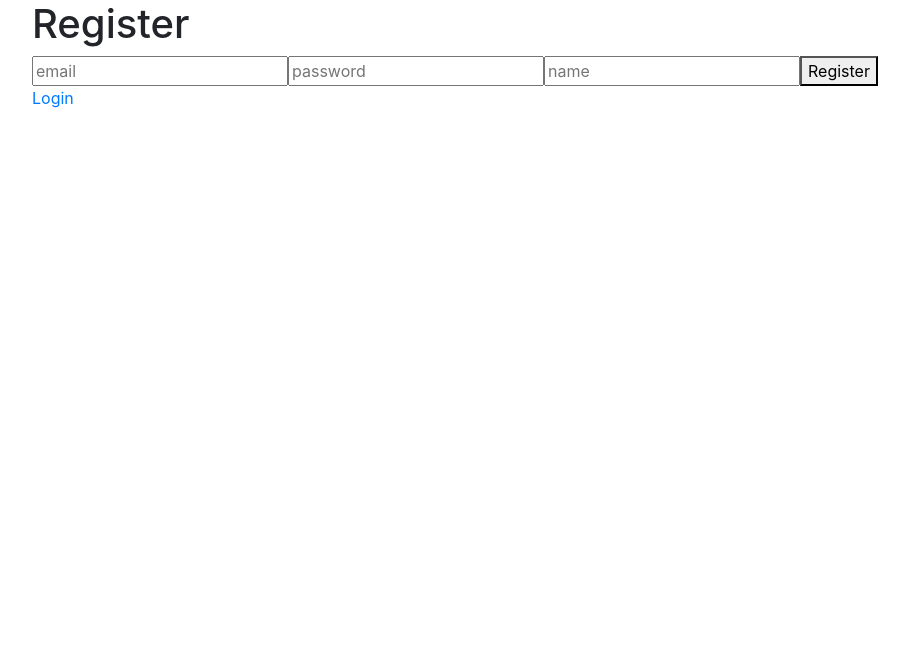
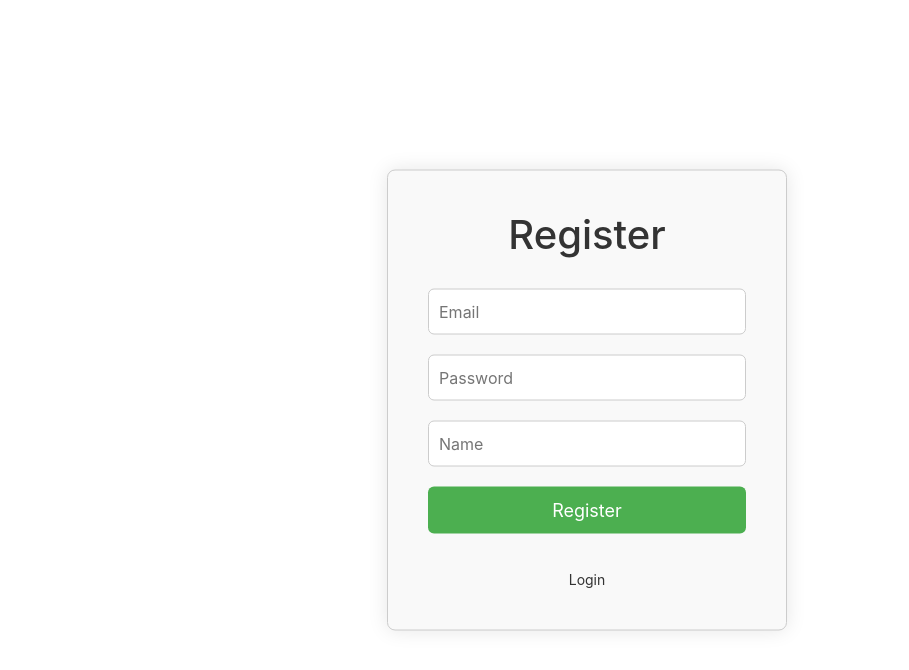
Before and after one commit to Mohamed110011/smartHome, a React (Create React App) app in the folder client/: page /register in a window 1280 px wide. Shown: the top 670 px of the page, without its empty margins (53-962 px from the left). Built offline with nearby package versions, Linux system fonts and the light colour scheme.

Commit message:
try to fix admin

```diff
--- a/client/src/App.js
+++ b/client/src/App.js
@@ -163,7 +163,7 @@ const App = () => {
           <Route
             exact
             path="/register"
-            element={<Register />}
+            element={<Register setAuth={setAuth}/>}
           />
 
         <Route
--- /dev/null
+++ b/client/src/assets/css/Login.css
@@ -0,0 +1,56 @@
+.login-container {
+    position: absolute;
+    top: 50%;
+    left: 50%;
+    transform: translate(-50%, -50%);
+    width: 400px;
+    padding: 40px;
+    border: 1px solid #ccc;
+    border-radius: 8px;
+    background-color: #f9f9f9;
+    box-shadow: 0 0 20px rgba(0, 0, 0, 0.1);
+}
+
+.login-container h1 {
+    text-align: center;
+    margin-bottom: 30px;
+    color: #333;
+}
+
+.input-field {
+    width: 100%;
+    padding: 15px;
+    margin-bottom: 20px;
+    border: 1px solid #ccc;
+    border-radius: 6px;
+    box-sizing: border-box;
+    font-size: 16px;
+}
+
+.btn-login {
+    width: 100%;
+    padding: 15px;
+    background-color: #4caf50;
+    color: white;
+    border: none;
+    border-radius: 6px;
+    cursor: pointer;
+    font-size: 18px;
+}
+
+.btn-login:hover {
+    background-color: #45a049;
+}
+
+.link-register {
+    display: block;
+    text-align: center;
+    margin-top: 15px;
+    text-decoration: none;
+    color: #333;
+    font-size: 14px;
+}
+
+.link-register:hover {
+    text-decoration: underline;
+}
--- /dev/null
+++ b/client/src/assets/css/Registre.css
@@ -0,0 +1,58 @@
+.register-container {
+    position: absolute;
+    top: 50%;
+    left: 50%;
+    transform: translate(-50%, -50%);
+    width: 400px;
+    padding: 40px;
+    border: 1px solid #ccc;
+    border-radius: 8px;
+    background-color: #f9f9f9;
+    box-shadow: 0 0 20px rgba(0, 0, 0, 0.1);
+}
+
+.register-container h1 {
+    text-align: center;
+    margin-bottom: 30px;
+    color: #333;
+}
+
+.register-container form {
+    display: flex;
+    flex-direction: column;
+}
+
+.register-container form input,
+.register-container form button {
+    margin-bottom: 20px;
+    padding: 10px;
+    border: 1px solid #ccc;
+    border-radius: 6px;
+    font-size: 16px;
+}
+
+.register-container form button {
+    background-color: #4caf50;
+    color: white;
+    border: none;
+    border-radius: 6px;
+    cursor: pointer;
+    font-size: 18px;
+}
+
+.register-container form button:hover {
+    background-color: #45a049;
+}
+
+.register-container a {
+    display: block;
+    text-align: center;
+    margin-top: 15px;
+    text-decoration: none;
+    color: #333;
+    font-size: 14px;
+}
+
+.register-container a:hover {
+    text-decoration: underline;
+}
--- a/client/src/components/Register.js
+++ b/client/src/components/Register.js
@@ -1,63 +1,80 @@
-import React,{Fragment,useState} from "react";
-import{Link,Navigate} from "react-router-dom";
+import React, { Fragment, useState } from "react";
+import { Link, Navigate } from "react-router-dom";
 import { toast } from "react-toastify";
-
+import "../assets/css/Registre.css";
 
 const Register = ({ setAuth }) => {
-    const[inputs,setInputs] = React.useState({
-        email:"",
-        password:"",
-        name:""
+    const [inputs, setInputs] = useState({
+        email: "",
+        password: "",
+        name: ""
     });
-    const{email,password,name} = inputs;
     const [isAuthenticated, setIsAuthenticated] = useState(false);
+    const { email, password, name } = inputs;
 
-    const onChange = e => {
-        setInputs({...inputs,[e.target.name]:e.target.value});
+    const onChange = (e) => {
+        setInputs({ ...inputs, [e.target.name]: e.target.value });
     };
-    const onSubmitForm = async e => {
+
+    const onSubmitForm = async (e) => {
         e.preventDefault();
         try {
-            const body = {email,password,name};
-            const response = await fetch("http://localhost:5000/auth/register",{
-                method:"POST",
-                headers:{"Content-Type":"application/json"},
-                body:JSON.stringify(body)
+            const body = { email, password, name };
+            const response = await fetch("http://localhost:5000/auth/register", {
+                method: "POST",
+                headers: { "Content-Type": "application/json" },
+                body: JSON.stringify(body)
             });
             const parseRes = await response.json();
-            if(parseRes.token){
-            localStorage.setItem("token",parseRes.token);
+            if (parseRes.token) {
+                localStorage.setItem("token", parseRes.token);
                 setAuth(true);
-            toast.success("Register Successfully");
-        }
-        else{
+                setIsAuthenticated(true); // Set isAuthenticated to true upon successful registration
+                toast.success("Registered Successfully");
+            } else {
                 setAuth(false);
                 toast.error(parseRes);
             }
-
         } catch (err) {
             console.error(err.message);
         }
     };
-    if (isAuthenticated) {
-        return <Navigate to="/dashboard" />;
+
+    if (isAuthenticated) { // Use isAuthenticated state for navigation
+        return <Navigate to="/dashboard-user" />;
     }
 
     return (
         <Fragment>
+            <div className="register-container">
                 <h1>Register</h1>
                 <form onSubmit={onSubmitForm}>
-                <input type="email" name="email" placeholder="email" value={email}
-                onChange={e => onChange(e)}/>
-                <input type="password" name="password" placeholder="password"  value={password}
-                onChange={e => onChange(e)}/>
-                <input type="text" name="name" placeholder="name"  value={name}
-                onChange={e => onChange(e)}/>
+                    <input
+                        type="email"
+                        name="email"
+                        placeholder="Email"
+                        value={email}
+                        onChange={onChange}
+                    />
+                    <input
+                        type="password"
+                        name="password"
+                        placeholder="Password"
+                        value={password}
+                        onChange={onChange}
+                    />
+                    <input
+                        type="text"
+                        name="name"
+                        placeholder="Name"
+                        value={name}
+                        onChange={onChange}
+                    />
                     <button type="submit">Register</button>
                 </form>
                 <Link to="/login">Login</Link>
+            </div>
         </Fragment>
     );
 };
-
 export default Register;
--- a/client/src/components/dashboard/DashboardUser.js
+++ b/client/src/components/dashboard/DashboardUser.js
@@ -1,67 +1,3 @@
-// import React, { useEffect, useState } from "react";
-// import { toast } from "react-toastify";
-
-// //components
-
-// import InputMaison from "./todolist/InputMaison";
-// import ListMaisons from "./todolist/ListMaison";
-
-// const Dashboard = ({ setAuth }) => {
-//   const [name, setName] = useState("");
-//   const [allMaisons, setAllMaisons] = useState([]);
-//   const [maisonsChange, setMaisonsChange] = useState(false);
-
-//   const getProfile = async () => {
-//     try {
-//       const res = await fetch("http://localhost:5000/dashboard/", {
-//         method: "GET",
-//         headers: { token: localStorage.token }
-//       });
-
-//       const parseData = await res.json();
-
-//       setAllMaisons(parseData);
-
-//       setName(parseData[0].user_name);
-//     } catch (err) {
-//       console.error(err.message);
-//     }
-//   };
-
-//   const logout = async e => {
-//     e.preventDefault();
-//     try {
-//       localStorage.removeItem("token");
-//       setAuth(false);
-//       toast.success("Logout successfully");
-//     } catch (err) {
-//       console.error(err.message);
-//     }
-//   };
-
-//   useEffect(() => {
-//     getProfile();
-//     setMaisonsChange(false);
-//   }, [maisonsChange]);
-
-//   return (
-//     <div>
-//       <div className="d-flex mt-5 justify-content-around">
-//         <h2>{name} 's Maison List</h2>
-//         <button onClick={e => logout(e)} className="btn btn-primary">
-//           Logout
-//         </button>
-//       </div>
-
-//       <InputMaison setMaisonsChange={setMaisonsChange} />
-//       <ListMaisons allMaisons={allMaisons} setMaisonsChange={setMaisonsChange} />
-//     </div>
-//   );
-// };
-
-
-// export default Dashboard;
-
 import React, { useEffect, useState } from "react";
 import { toast } from "react-toastify";
 import { useNavigate } from "react-router-dom";
@@ -98,10 +34,11 @@ const DashboardUser = ({ setAuth }) => {
   const logout = async (e) => {
     e.preventDefault();
     try {
+      if (localStorage.token)
       localStorage.removeItem("token");
       setAuth(false);
       toast.success("Logout successfully");
-      navigate("/login");
+      navigate("/login"); // Redirige vers la page principale de l'application après le logout
     } catch (err) {
       console.error(err.message);
       toast.error("Failed to logout");
--- a/client/src/components/dashboard/userslist/ListUsers.js
+++ b/client/src/components/dashboard/userslist/ListUsers.js
@@ -1,4 +1,5 @@
 import React, { Fragment, useEffect, useState } from "react";
+import { toast } from "react-toastify";
 
 const ListUsers = ({ allUsers, setUsersChange }) => {
   const [users, setUsers] = useState([]);
@@ -14,17 +15,22 @@ const ListUsers = ({ allUsers, setUsersChange }) => {
 
       if (response.ok) {
         // Update local state after successful deletion
-        setUsers(users.filter(user => user.user_id !== id));
+        const updatedUsers = users.filter(user => user.user_id !== id);
+        setUsers(updatedUsers);
+
         // Optionally, notify parent component of user change
         if (setUsersChange) {
-          setUsersChange(users.filter(user => user.user_id !== id));
+          setUsersChange(updatedUsers);
         }
+
+        toast.success("User deleted successfully");
       } else {
-        throw new Error("Failed to delete user");
+        const errorData = await response.json();
+        throw new Error(errorData.message || "Failed to delete user");
       }
     } catch (err) {
       console.error(err.message);
-      // Handle error (e.g., show error message)
+      toast.error("Failed to delete user");
     }
   }
 
```
Also changed, not shown: client/src/components/Login.js (+11 -164 lines), client/src/components/dashboard/userslist/EditUsers.js (added), 1 other file (tests, documents, lock files or other folders). Lines whose indentation alone changed are shown as unchanged.
